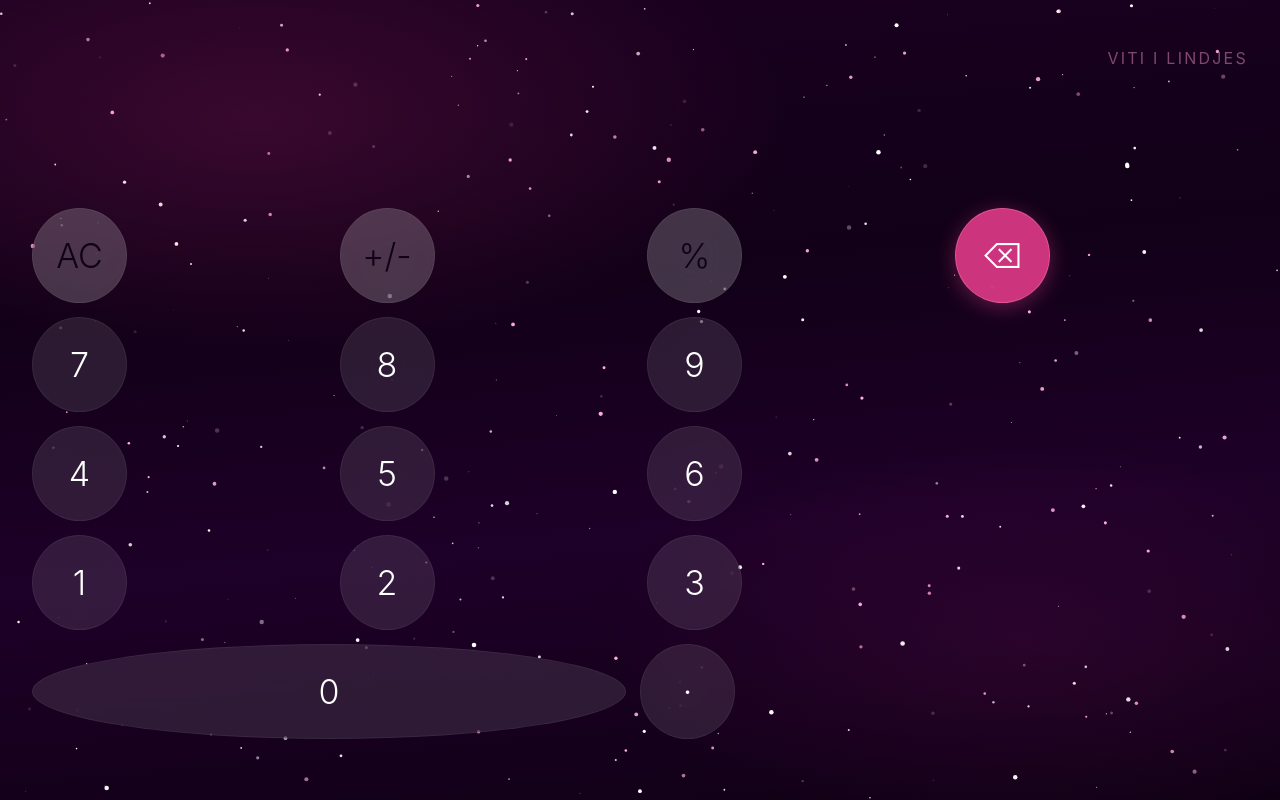
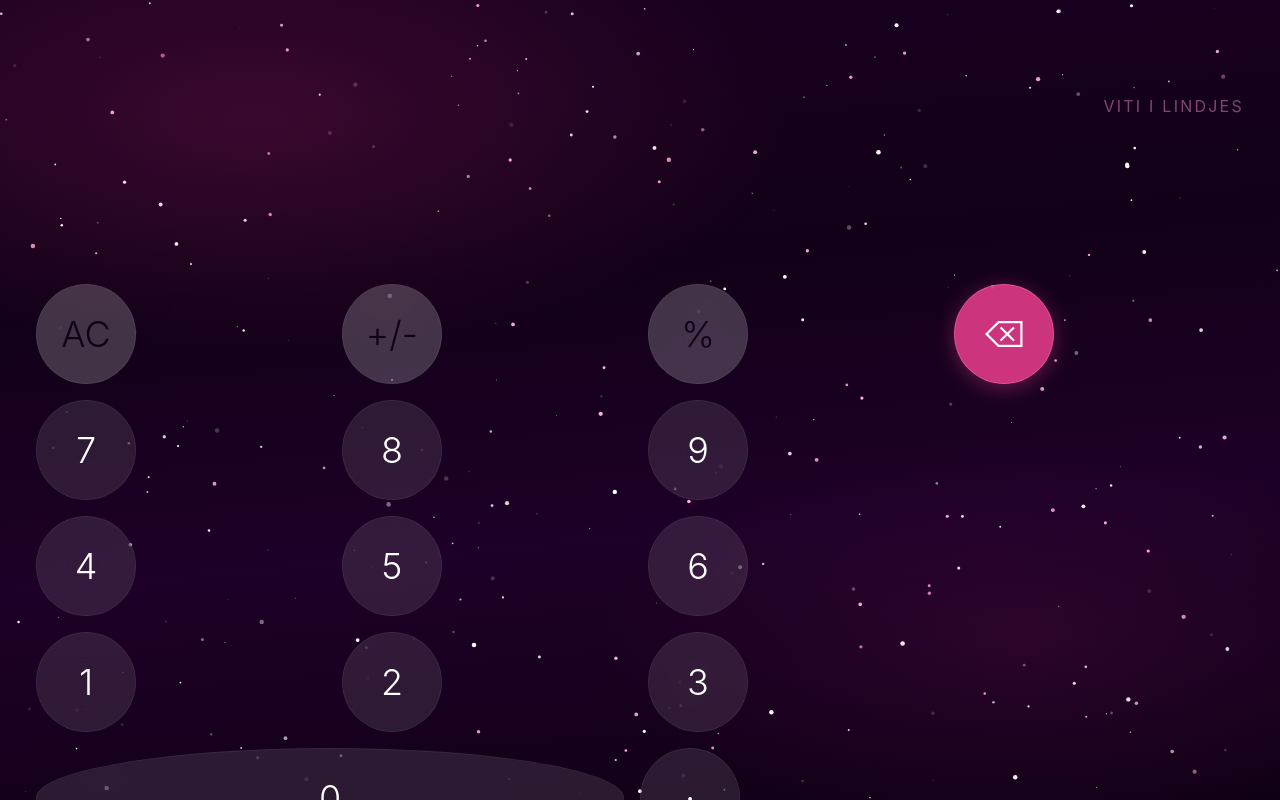
Before and after one commit to eugensahiti/calccc, a React (Vite) app: page / in a window 1280 px wide. Built offline with nearby package versions, Linux system fonts and the light colour scheme.

Commit message:
fix: bigger buttons (100px), more gap before keypad (40px), generous top padding (100px max)

```diff
--- a/src/App.jsx
+++ b/src/App.jsx
@@ -23,12 +23,12 @@ function StarField() {
   );
 }
 
-// Balanced sizes – big but clean, nothing gets cut
-const BTN_SIZE = "clamp(56px, min(17vw, 95px), 95px)";
-const BTN_FS = "clamp(20px, min(7.5vw, 34px), 34px)";
-const GRID_GAP = "clamp(6px, min(2vw, 14px), 14px)";
-const DISP_FS = "clamp(48px, min(22vw, 110px), 110px)";
-const SIDE_PAD = "clamp(14px, min(4vw, 32px), 32px)";
+// Bigger icons, more spacing
+const BTN_SIZE = "clamp(60px, min(18vw, 100px), 100px)";
+const BTN_FS = "clamp(22px, min(8vw, 36px), 36px)";
+const GRID_GAP = "clamp(8px, min(2.5vw, 16px), 16px)";
+const DISP_FS = "clamp(52px, min(24vw, 120px), 120px)";
+const SIDE_PAD = "clamp(16px, min(5vw, 36px), 36px)";
 
 function Btn({ label, onPress, variant = "num", wide = false }) {
   const [down, setDown] = useState(false);
@@ -203,13 +203,13 @@ export default function App() {
           display: "flex",
           flexDirection: "column",
           justifyContent: "flex-start",
-          paddingTop: "clamp(10px, min(6vh, 60px), 60px)",
+          paddingTop: "clamp(30px, min(12vh, 100px), 100px)",
           paddingLeft: SIDE_PAD,
           paddingRight: SIDE_PAD,
           paddingBottom: `max(env(safe-area-inset-bottom, 6px), 20px)`,
           zIndex: 1,
         }}>
-          <div style={{ display: "flex", flexDirection: "column", justifyContent: "flex-end", paddingBottom: "clamp(10px, min(4vw, 22px), 22px)" }}>
+          <div style={{ display: "flex", flexDirection: "column", justifyContent: "flex-end", paddingBottom: "clamp(20px, min(6vw, 40px), 40px)" }}>
             <p style={{ color: "rgba(255,160,210,0.45)", fontSize: "clamp(11px, min(3.5vw, 16px), 16px)", letterSpacing: "0.14em", textTransform: "uppercase", textAlign: "right", marginBottom: "clamp(4px, min(1.5vw, 8px), 8px)", fontWeight: "400" }}>Viti i Lindjes</p>
             <div style={{
               textAlign: "right",
```
